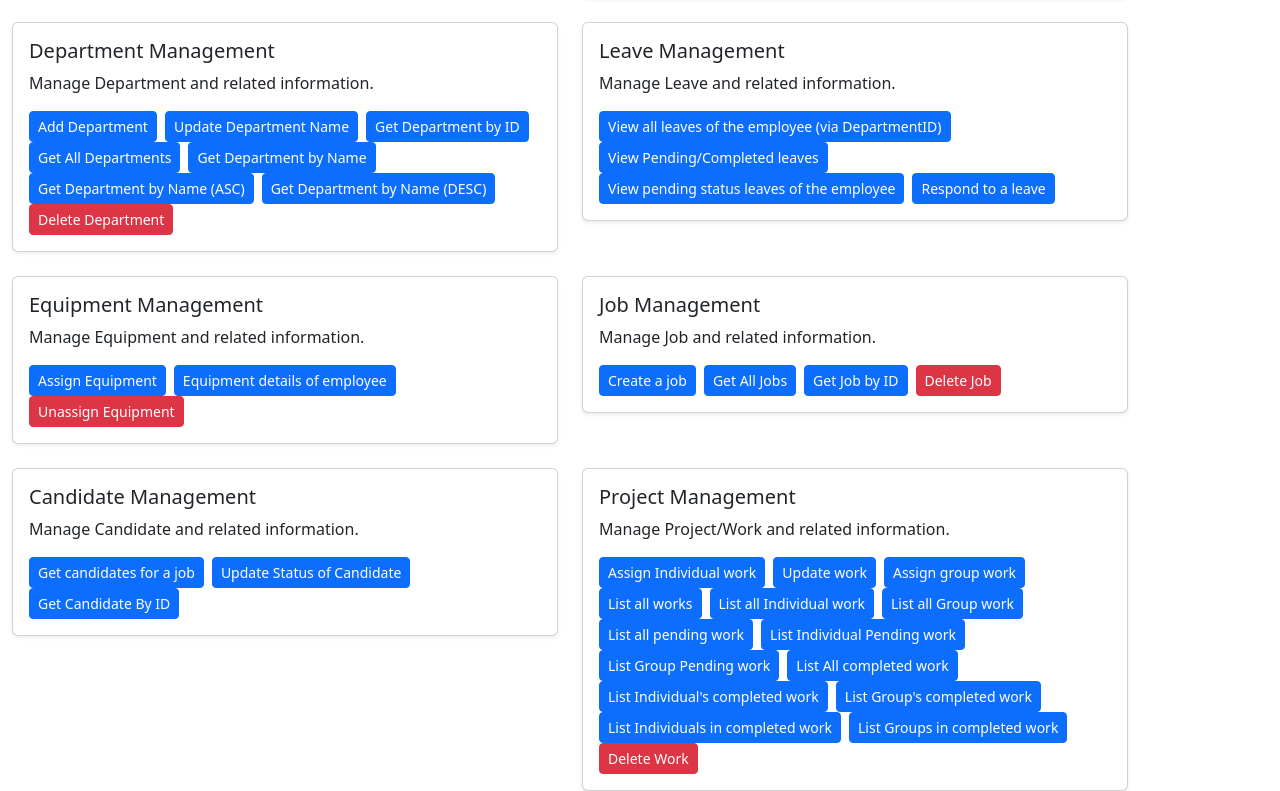
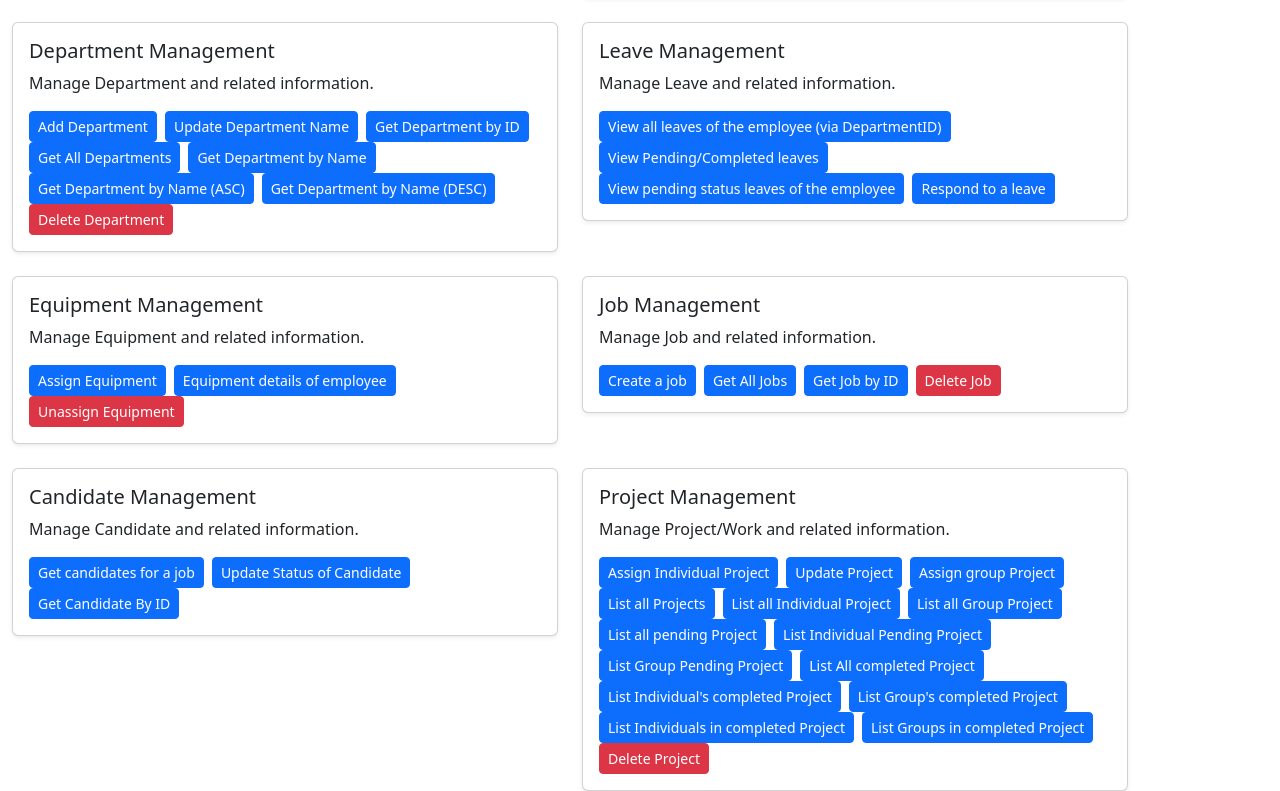
Before and after one commit to ujjwal-webdev/hrms-frontend, a React app: page /hr-home in a window 1280 px wide. Shown: the part 496-1287 px from the top of the page. Built offline with nearby package versions, Linux system fonts and the light colour scheme; the HTML template or start-up script is replaced by a standard one.

Commit message:
New UI Changes for HRHome

```diff
--- a/src/pages/HRHome.jsx
+++ b/src/pages/HRHome.jsx
@@ -2576,21 +2576,21 @@ const [candidate, setCandidate] = useState(null);
                         <div className="card-body">
                             <h5 className="card-title">Project Management</h5>
                             <p className="card-text">Manage Project/Work and related information.</p>
-                            <button className="btn btn-primary btn-sm me-2" onClick={() => setSelectedFeature('assignIndividualWork')}>Assign Individual work</button>
-                            <button className="btn btn-primary btn-sm me-2" onClick={() => setSelectedFeature('updateWork')}>Update work</button>
-                            <button className="btn btn-primary btn-sm me-2" onClick={() => setSelectedFeature('assignGroupWork')}>Assign group work</button>
-                            <button className="btn btn-primary btn-sm me-2" onClick={() => setSelectedFeature('listAllWork')}>List all works</button>
-                            <button className="btn btn-primary btn-sm me-2" onClick={() => setSelectedFeature('listAllIndividualWork')}>List all Individual work</button>
-                            <button className="btn btn-primary btn-sm me-2" onClick={() => setSelectedFeature('listAllGroupWork')}>List all Group work</button>
-                            <button className="btn btn-primary btn-sm me-2" onClick={() => setSelectedFeature('listAllPendingWork')}>List all pending work</button>
-                            <button className="btn btn-primary btn-sm me-2" onClick={() => setSelectedFeature('listIndividualPendingWork')}>List Individual Pending work</button>
-                            <button className="btn btn-primary btn-sm me-2" onClick={() => setSelectedFeature('listGroupPendingWork')}>List Group Pending work</button>
-                            <button className="btn btn-primary btn-sm me-2" onClick={() => setSelectedFeature('listAllCompletedWork')}>List All completed work</button>
-                            <button className="btn btn-primary btn-sm me-2" onClick={() => setSelectedFeature('listAllIndividualCompletedWork')}>List Individual's completed work</button>
-                            <button className="btn btn-primary btn-sm me-2" onClick={() => setSelectedFeature('listAllGroupCompletedWork')}>List Group's completed work</button>
-                            <button className="btn btn-primary btn-sm me-2" onClick={() => setSelectedFeature('listIndividualsInCompletedWork')}>List Individuals in completed work</button>
-                            <button className="btn btn-primary btn-sm me-2" onClick={() => setSelectedFeature('ListGroupsInCompletedWork')}>List Groups in completed work</button>
-                            <button className="btn btn-danger btn-sm me-2" onClick={() => setSelectedFeature('deleteWork')}>Delete Work</button>
+                            <button className="btn btn-primary btn-sm me-2" onClick={() => setSelectedFeature('assignIndividualProject')}>Assign Individual Project</button>
+                            <button className="btn btn-primary btn-sm me-2" onClick={() => setSelectedFeature('updateProject')}>Update Project</button>
+                            <button className="btn btn-primary btn-sm me-2" onClick={() => setSelectedFeature('assignGroupProject')}>Assign group Project</button>
+                            <button className="btn btn-primary btn-sm me-2" onClick={() => setSelectedFeature('listAllProjects')}>List all Projects</button>
+                            <button className="btn btn-primary btn-sm me-2" onClick={() => setSelectedFeature('listAllIndividualProject')}>List all Individual Project</button>
+                            <button className="btn btn-primary btn-sm me-2" onClick={() => setSelectedFeature('listAllGroupProject')}>List all Group Project</button>
+                            <button className="btn btn-primary btn-sm me-2" onClick={() => setSelectedFeature('listAllPendingProject')}>List all pending Project</button>
+                            <button className="btn btn-primary btn-sm me-2" onClick={() => setSelectedFeature('listIndividualPendingProject')}>List Individual Pending Project</button>
+                            <button className="btn btn-primary btn-sm me-2" onClick={() => setSelectedFeature('listGroupPendingProject')}>List Group Pending Project</button>
+                            <button className="btn btn-primary btn-sm me-2" onClick={() => setSelectedFeature('listAllCompletedProject')}>List All completed Project</button>
+                            <button className="btn btn-primary btn-sm me-2" onClick={() => setSelectedFeature('listAllIndividualCompletedProject')}>List Individual's completed Project</button>
+                            <button className="btn btn-primary btn-sm me-2" onClick={() => setSelectedFeature('listAllGroupCompletedProject')}>List Group's completed Project</button>
+                            <button className="btn btn-primary btn-sm me-2" onClick={() => setSelectedFeature('listIndividualsInCompletedProject')}>List Individuals in completed Project</button>
+                            <button className="btn btn-primary btn-sm me-2" onClick={() => setSelectedFeature('ListGroupsInCompletedProject')}>List Groups in completed Project</button>
+                            <button className="btn btn-danger btn-sm me-2" onClick={() => setSelectedFeature('deleteProject')}>Delete Project</button>
                         </div>
                     </div>
                 </div>
```
